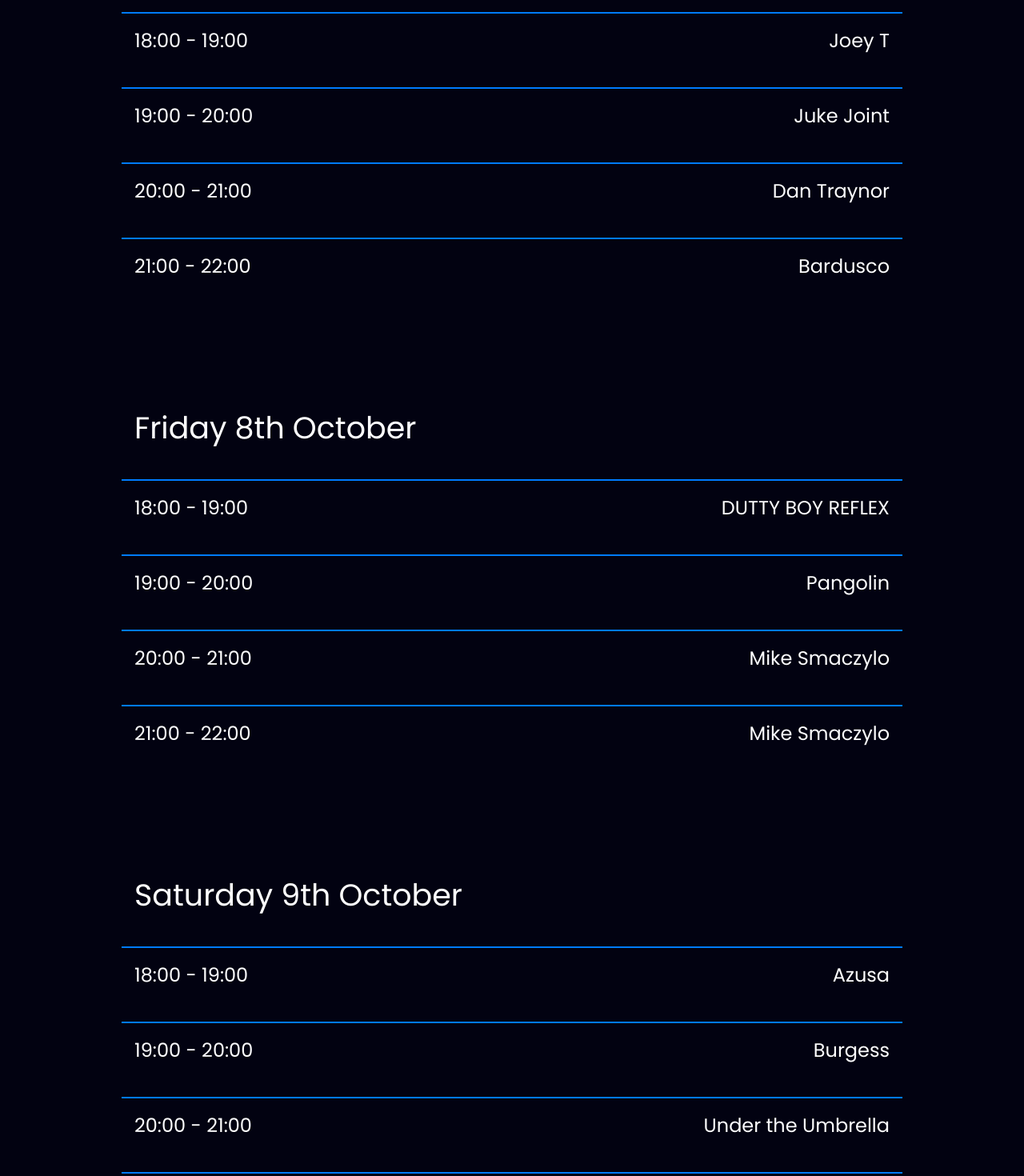
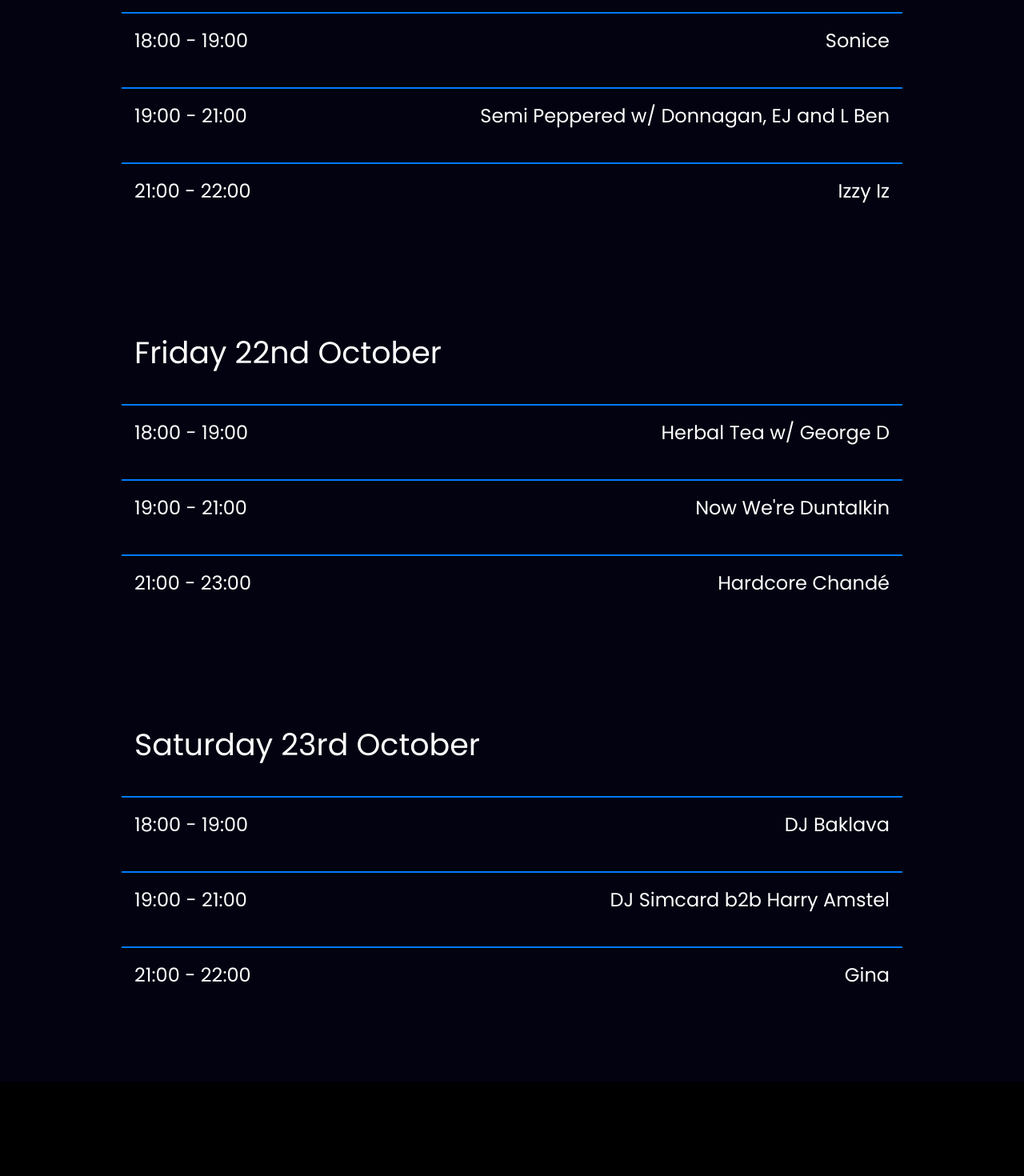
Before and after one commit to katiemhughes/radio-website, a React (Create React App) app: page /schedule in a window 1280 px wide. Shown: the part 300-1770 px from the top of the page at 80% size. After the commit the page ends 1652 px from the top, so only its background shows below. Built offline with nearby package versions, Linux system fonts and the light colour scheme.

Commit message:
schedule wc 21/10

```diff
--- a/src/components/schedule/Schedule.js
+++ b/src/components/schedule/Schedule.js
@@ -11,65 +11,53 @@ const Schedule = () => {
             <h1 className="schedule-title">SCHEDULE</h1>
             <table className="schedule-table">
                 <ScheduleDate
-                    showDate="Thursday 7th October"
+                    showDate="Thursday 21st October"
                 />
                 <ScheduleItem
                     showTime="18:00 - 19:00"
-                    showName="Joey T"
+                    showName="Sonice"
                 />
                 <ScheduleItem
-                    showTime="19:00 - 20:00"
-                    showName="Juke Joint"
-                />
-                <ScheduleItem
-                    showTime="20:00 - 21:00"
-                    showName="Dan Traynor"
+                    showTime="19:00 - 21:00"
+                    showName="Semi Peppered w/ Donnagan, EJ and L Ben"
                 />
                 <ScheduleItem
                     showTime="21:00 - 22:00"
-                    showName="Bardusco"
+                    showName="Izzy Iz"
                 />
             </table>
             <table className="schedule-table">
                 <ScheduleDate
-                    showDate="Friday 8th October"
+                    showDate="Friday 22nd October"
                 />
                 <ScheduleItem
                     showTime="18:00 - 19:00"
-                    showName="DUTTY BOY REFLEX"
+                    showName="Herbal Tea w/ George D"
                 />
                 <ScheduleItem
-                    showTime="19:00 - 20:00"
-                    showName="Pangolin"
+                    showTime="19:00 - 21:00"
+                    showName="Now We're Duntalkin"
                 />
                 <ScheduleItem
-                    showTime="20:00 - 21:00"
-                    showName="Mike Smaczylo"
-                />
-                <ScheduleItem
-                    showTime="21:00 - 22:00"
-                    showName="Mike Smaczylo"
+                    showTime="21:00 - 23:00"
+                    showName="Hardcore Chandé"
                 />
             </table>
             <table className="schedule-table">
                 <ScheduleDate
-                    showDate="Saturday 9th October"
+                    showDate="Saturday 23rd October"
                 />
                 <ScheduleItem
                     showTime="18:00 - 19:00"
-                    showName="Azusa"
+                    showName="DJ Baklava"
                 />
                 <ScheduleItem
-                    showTime="19:00 - 20:00"
-                    showName="Burgess"
-                />
-                <ScheduleItem
-                    showTime="20:00 - 21:00"
-                    showName="Under the Umbrella"
+                    showTime="19:00 - 21:00"
+                    showName="DJ Simcard b2b Harry Amstel"
                 />
                 <ScheduleItem
                     showTime="21:00 - 22:00"
-                    showName="Under The Umbrella"
+                    showName="Gina"
                 />
             </table>
         </div>
```
